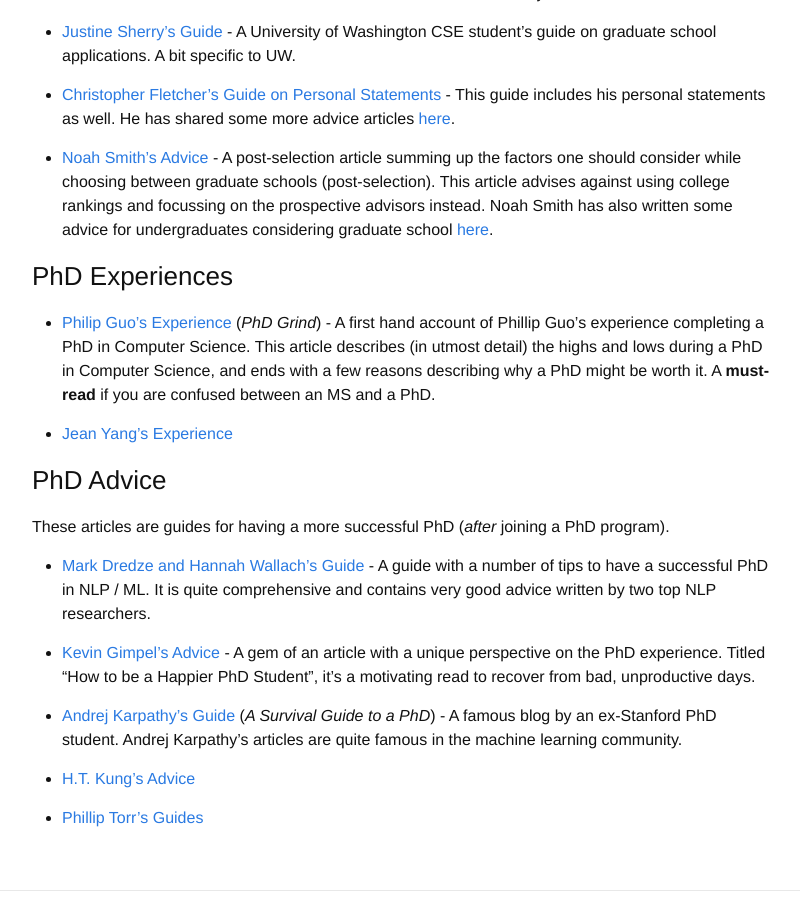
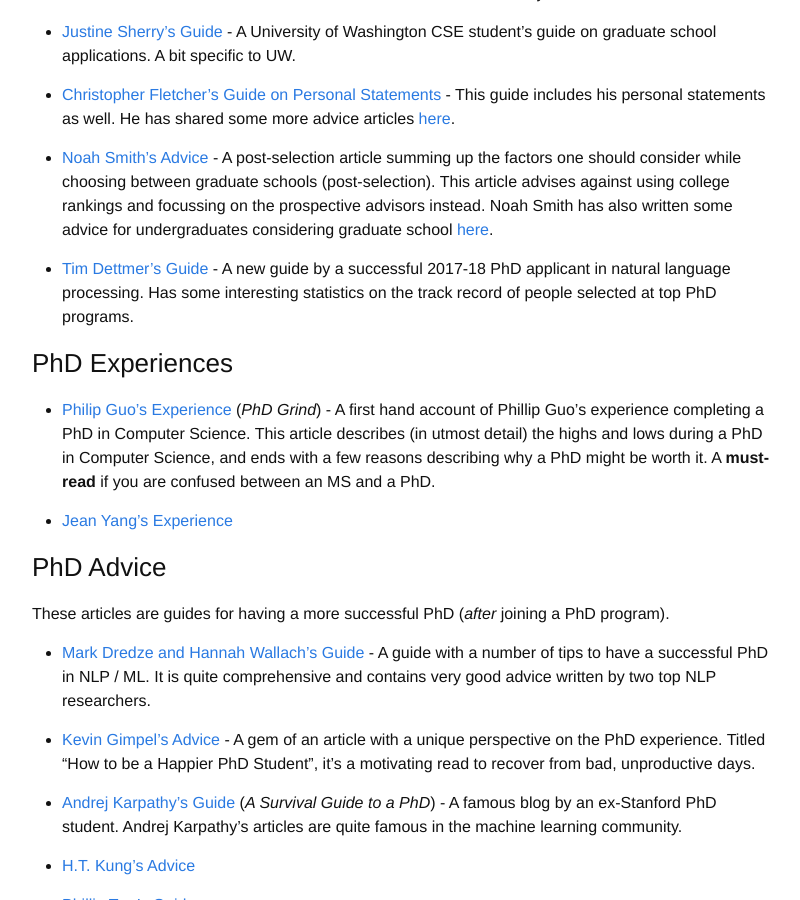
Before and after one commit to martiansideofthemoon/martiansideofthemoon.github.io, a Jekyll site: the page built from _posts/2018-05-30-grad-resources.markdown, in a window 1280 px wide and 900 px high, scrolled down 1374 px. Shown: the whole window, without its empty margins (238-1038 px from the left). Built offline with Jekyll 4.4.1, drawn with Linux system fonts in a browser that asks for light colours; comment, search, counter and statistics services are not loaded.

Commit message:
Adding Tim Dettmers guide

```diff
--- a/_posts/2018-05-30-grad-resources.markdown
+++ b/_posts/2018-05-30-grad-resources.markdown
@@ -39,6 +39,8 @@ Prof. Jason Eisner has written several excellent advice articles [here](http://w
 
 * [Noah Smith's Advice](https://homes.cs.washington.edu/~nasmith/advice.html) - A post-selection article summing up the factors one should consider while choosing between graduate schools (post-selection). This article advises against using college rankings and focussing on the prospective advisors instead. Noah Smith has also written some advice for undergraduates considering graduate school [here](https://homes.cs.washington.edu/~nasmith/undergrads.html).
 
+* [Tim Dettmer's Guide](http://timdettmers.com/2018/11/26/phd-applications/) - A new guide by a successful 2017-18 PhD applicant in natural language processing. Has some interesting statistics on the track record of people selected at top PhD programs.
+
 ### PhD Experiences
 
 * [Philip Guo's Experience](http://www.pgbovine.net/PhD-memoir/pguo-PhD-grind.pdf) (*PhD Grind*) - A first hand account of Phillip Guo's experience completing a PhD in Computer Science. This article describes (in utmost detail) the highs and lows during a PhD in Computer Science, and ends with a few reasons describing why a PhD might be worth it. A **must-read** if you are confused between an MS and a PhD.
```
